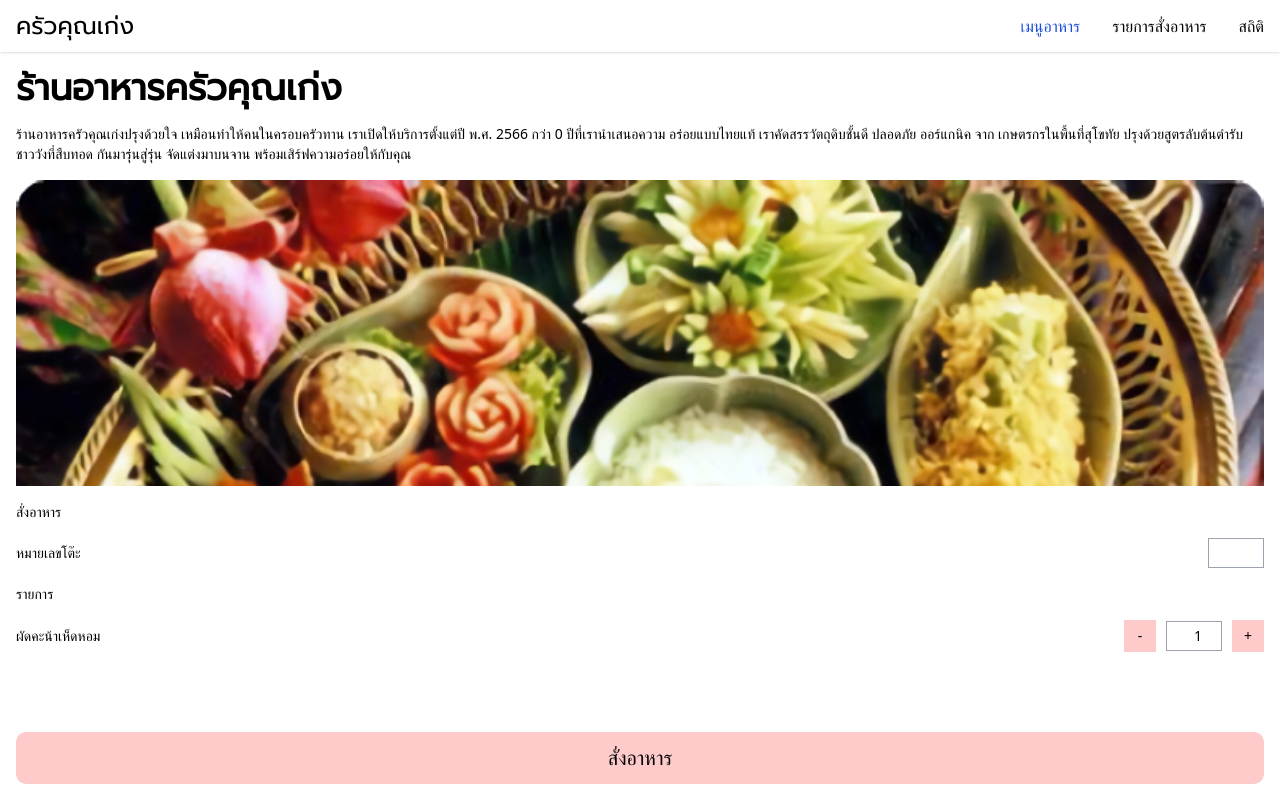
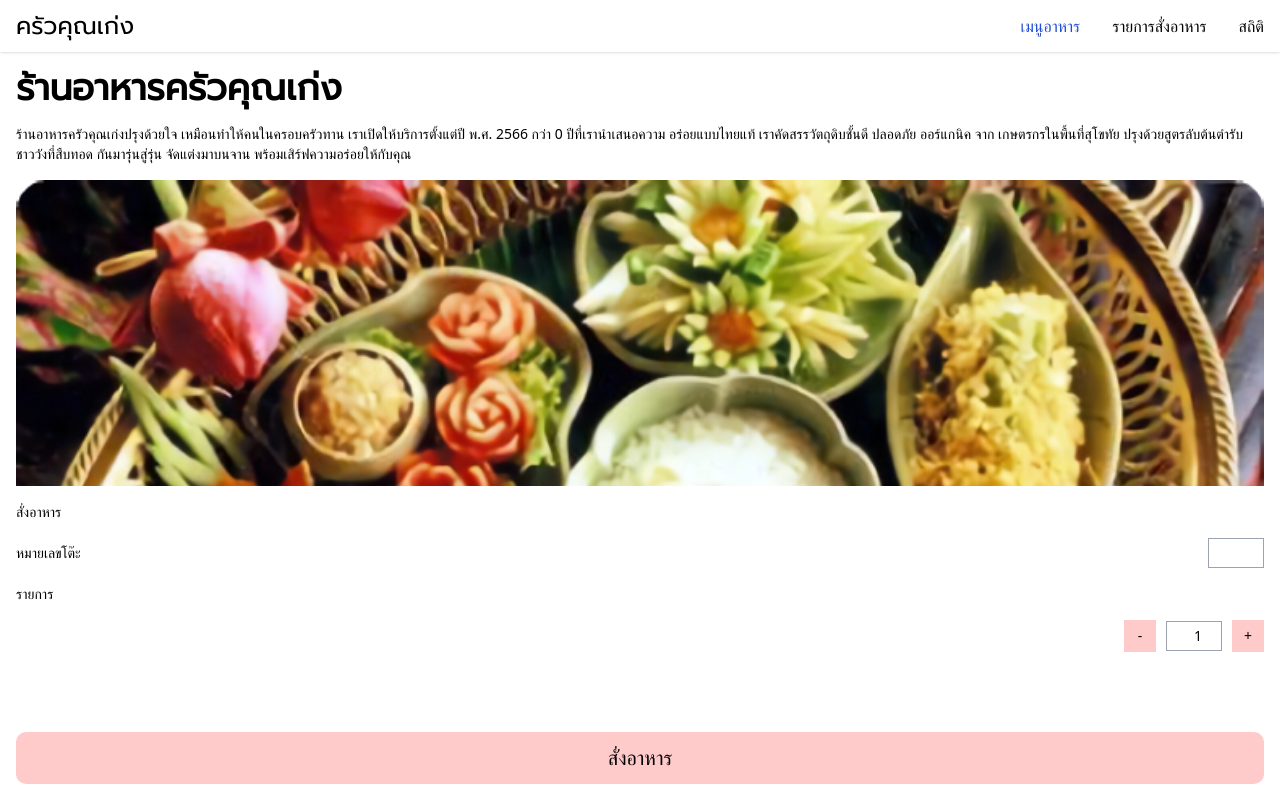
Before and after one commit to soAcademy/workshop-bin-kitchen, a React (Create React App) app: page / in a window 1280 px wide. Shown: the top 798 px of the page. Built offline with nearby package versions, Linux system fonts and the light colour scheme; no server answers; a web font is replaced by a local one.

Commit message:
feat: add states and button events for adding a menu entry to order

```diff
--- a/src/components/FoodMenuGroup.js
+++ b/src/components/FoodMenuGroup.js
@@ -4,6 +4,7 @@ import FoodMenuList from "./FoodMenuList";
 
 const FoodMenuGroup = (props) => {
   const [foodMenu, setFoodMenu] = useState([]);
+  // const { food, setFood } = props;
 
   useEffect(() => {
     axios({
@@ -22,7 +23,12 @@ const FoodMenuGroup = (props) => {
   return [...new Set(foodMenu.map((food) => food.category))].map((category) => (
     <React.Fragment key={category}>
       <h2 className="mb-4">เมนู{category}</h2>
-      <FoodMenuList menu={foodMenu} category={category} />
+      <FoodMenuList
+        menu={foodMenu}
+        category={category}
+        food={props.food}
+        setFood={props.setFood}
+      />
     </React.Fragment>
   ));
 };
--- a/src/components/FoodMenuList.js
+++ b/src/components/FoodMenuList.js
@@ -15,11 +15,12 @@ const FoodMenuList = (props) => {
   //     setFoodMenu(response.data);
   //   });
   // }, []);
+  const { menu, category, setFood } = props;
 
   return (
     <div className="mb-4 grid gap-4 md:grid-cols-2">
-      {props.menu
-        .filter((food) => food.category === props.category)
+      {menu
+        .filter((food) => food.category === category)
         .map((food) => (
           <div key={food.id} className="flex gap-4">
             <img
@@ -31,7 +32,10 @@ const FoodMenuList = (props) => {
               <div className="flex-auto">{food.name}</div>
               <div className="text-red-600">฿{food.price}</div>
             </div>
-            <button className="self-center rounded-[10px] bg-red-200 px-6 py-3 hover:bg-red-300">
+            <button
+              onClick={() => setFood(food)}
+              className="self-center rounded-[10px] bg-red-200 px-6 py-3 hover:bg-red-300"
+            >
               เพิ่ม
             </button>
             {/* <div>{food.description}</div> */}
--- a/src/components/FoodOrderModal.js
+++ b/src/components/FoodOrderModal.js
@@ -1,6 +1,6 @@
 import { useState } from "react";
 
-const FoodOrderModal = () => {
+const FoodOrderModal = (props) => {
   const [quantity, setQuantity] = useState(1);
 
   return (
@@ -30,7 +30,7 @@ const FoodOrderModal = () => {
             <div className="mb-4">รายการ</div>
             <div className="mb-20 flex items-center justify-between ">
               <label htmlFor="quantity" className="grow">
-                ผัดคะน้าเห็ดหอม
+                {props.food.name}
               </label>
               <button
                 className="h-8 w-8 bg-red-200 hover:bg-red-300"
--- a/src/pages/Home.js
+++ b/src/pages/Home.js
@@ -5,13 +5,14 @@ import Hero from "../components/Hero";
 import FoodOrderModal from "../components/FoodOrderModal";
 
 export const Home = () => {
-  const [foodOrder, setFoodOrder] = useState("");
+  const [cart, setCart] = useState([]);
+  const [food, setFood] = useState({});
 
   return (
     <div className="px-4 pt-4 font-nstl text-sm">
       <Hero />
-      <FoodMenuGroup setFoodOrder={setFoodOrder} />
-      <FoodOrderModal foodOrder={foodOrder} />
+      <FoodMenuGroup food={food} setFood={setFood} />
+      <FoodOrderModal food={food} cart={cart} setCart={setCart} />
     </div>
   );
 };
```
